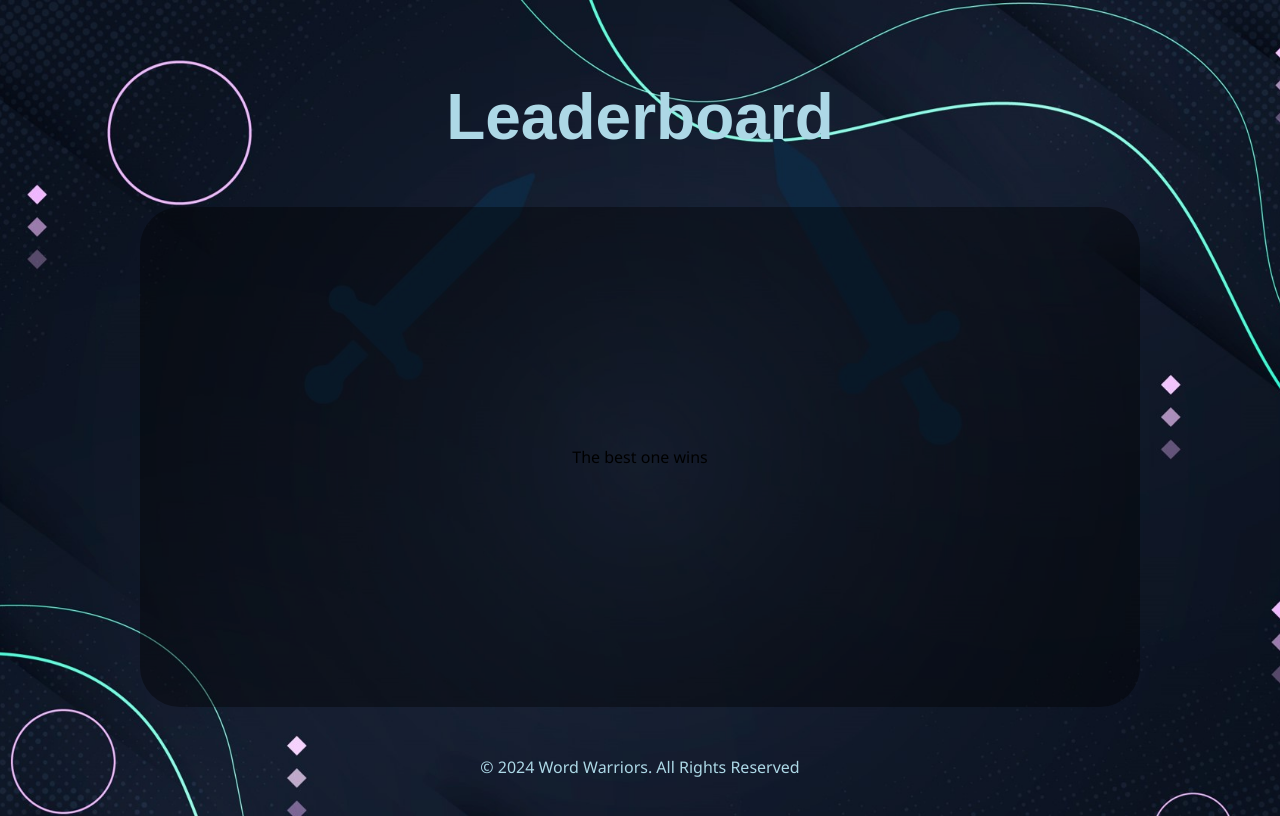
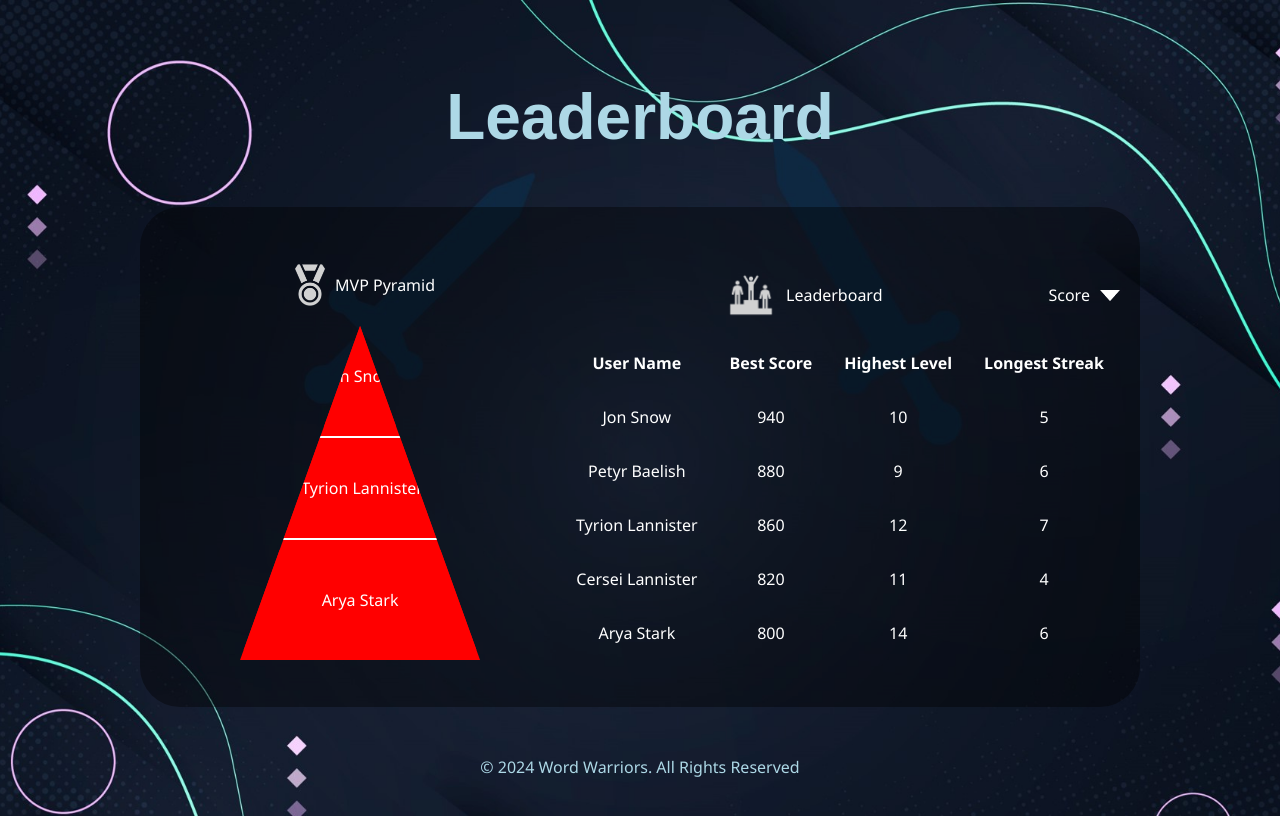
Before and after one commit to panhadng/hangman, a Django app: page /leaderboard in a window 1280 px wide. Run offline with Django 4.2, Linux system fonts and the light colour scheme; some libraries are stand-ins or nearby versions; some web fonts are replaced.

```diff
--- a/game/static/game/styles.css
+++ b/game/static/game/styles.css
@@ -156,7 +156,7 @@ main > span {
 
 
 /* leaderboard section */
-.leader-container {
+.leaderboard-container {
   border-radius: 40px;
   width: 1000px;
   min-height: 500px;
@@ -164,6 +164,89 @@ main > span {
   align-items: center;
   background-color: rgba(0, 0, 0, 0.4);
   display: flex;
-  flex-direction: column;
+  justify-content: center;
+  color: white;
+}
+table,
+th,
+td {
+border-collapse: collapse;
+padding: 1rem;
+text-align: center;
+}
+.leaderboard-display {
+    text-align: center;
+}
+.leaderboard-display img {
+  width: 50px;
+}
+.leaderboard-icon p {
+  display: flex;
+  align-items: center;
+  justify-content: center;
+  gap: 10px;
+}
+.leaderboard-header {
+  display: flex;
+  align-items: center;
   justify-content: center;
 }
+.pyramid {
+  align-items: center;
+  display: flex;
+  flex-direction: column;
+  width: 400px;
+}
+.pyramid img {
+  width: 50px;
+}
+.pyramid-display {
+  position: relative;
+  height: 320px;
+  clip-path: polygon(50% 0, 20% 100%, 80% 100%);
+  flex: 1
+}
+.pyramid div {
+  background: red;
+  width: 100%;
+  height: 100px;
+  margin: 0 auto 10px;
+  color: white;
+  line-height: 100px;
+  text-align: center;
+}
+.pyramid p {
+  display: flex;
+  align-items: center;
+}
+.profile-details img {
+  height: 2em;
+}
+.profile-details p {
+  display: flex;
+  align-items: center;
+}
+.profile-details {
+  width: 300px;
+}
+.profile-section {
+  border-radius: 40px;
+  align-items: center;
+  background-color: rgba(0, 0, 0, 0.4);
+  display: flex;
+  justify-content:space-evenly;
+  color: white;
+}
+.analytics {
+  display: flex;
+  justify-content: space-between;
+}
+.statistics {
+  text-align: center;
+  margin-left: 30px;
+}
+.score {
+ width: 600px;
+ height: 300px;
+ margin: 30px auto;
+}
--- a/game/templates/game/layout.html
+++ b/game/templates/game/layout.html
@@ -5,6 +5,35 @@
   <head>
     <meta charset="UTF-8" />
     <meta name="viewport" content="width=device-width, initial-scale=1.0" />
+    <script type="text/javascript" src="https://www.gstatic.com/charts/loader.js"></script>
+    <script type="text/javascript">
+      google.charts.load('current', {packages: ['corechart', 'bar']});
+google.charts.setOnLoadCallback(drawBasic);
+
+function drawBasic() {
+
+      var data = google.visualization.arrayToDataTable([
+        ['Subject', 'Score', { role: 'style' }],
+        ['Economics', 50,'#196b24'],
+        ['Math', 40, '#46b1e1'],
+        ['Politics', 35, '#46b1e1'],
+        ['Physics', 30, '#46b1e1'],
+        ['Commerce', 20, '#c00000']
+      ]);
+
+      var options = {
+        title: 'Average Score by Categories',
+        chartArea: {width: '50%'},
+        hAxis: {
+          minValue: 0
+        },
+      };
+
+      var chart = new google.visualization.BarChart(document.getElementById('chart_div'));
+
+      chart.draw(data, options);
+    }
+    </script>
 
     {% comment %} CSS {% endcomment %}
     <link href="{% static 'game/styles.css' %}" rel="stylesheet" />
--- a/game/templates/game/leaderboard.html
+++ b/game/templates/game/leaderboard.html
@@ -1,12 +1,70 @@
-{% extends "game/layout.html" %} {% block body %}
-
+{% extends "game/layout.html" %}
+{% load static %}
+{% block body %}
 <header>
   <h2>Leaderboard</h2>
 </header>
 
 <main>
-  <div class="leader-container" >
-    The best one wins
+  <div class="leaderboard-container" >
+    <div class="pyramid">
+      <p><img src="{% static "game/images/pyramidpic.png" %}">MVP Pyramid</p>
+    <div class="pyramid-display">
+         <div class="top">Jon Snow</div>
+         <div class="mid" style="border: 2px solid;">Tyrion Lannister</div>
+         <div class="bottom">Arya Stark</div>
+    </div>
+    </div>
+      <div class="leaderboard-display">
+        <div class="leaderboard-header">
+          <div class="leaderboard-icon" style="flex-grow: 2;">
+          <p><img src="{% static "game/images/leaderb.png" %}">Leaderboard</p>
+          </div>
+          <p>Score<img src="{% static "game/images/score.png" %}" style="width: 20px; margin-left: 10px;"></p>
+          </div>
+          <table>
+              <thead>
+                <tr>
+                  <th>User Name</th>
+                  <th>Best Score</th>
+                  <th>Highest Level</th>
+                  <th>Longest Streak</th>
+                </tr>
+              </thead>
+              <tbody>
+                <tr>
+                  <td>Jon Snow</td>
+                  <td>940</td>
+                  <td>10</th>
+                  <td>5</th>
+                </tr>
+                <tr>
+                  <td>Petyr Baelish</td>
+                  <td>880</td>
+                  <td>9</th>
+                  <td>6</th>
+                </tr>
+                <tr>
+                  <td>Tyrion Lannister</td>
+                  <td>860</td>
+                  <td>12</th>
+                  <td>7</th>
+                </tr>
+                <tr>
+                  <td>Cersei Lannister</td>
+                  <td>820</td>
+                  <td>11</th>
+                  <td>4</th>
+                </tr>
+                <tr>
+                  <td>Arya Stark</td>
+                  <td>800</td>
+                  <td>14</th>
+                  <td>6</th>
+                </tr>
+              </tbody>
+            </table>
+  </div>
   </div>
 </main>
 
--- a/game/templates/game/menu.html
+++ b/game/templates/game/menu.html
@@ -5,6 +5,8 @@
   <a href="#">Load Game</a>
   <a href="#">Social Hub</a>
   <a href="{% url 'leaderboard' %}">Leaderboard</a>
+  <a href="{% url 'profile' %}">Profile</a>
+
 </div>
 
 {% endblock %}
--- a/game/urls.py
+++ b/game/urls.py
@@ -13,4 +13,6 @@ urlpatterns = [
     path('menu', views.menu, name="menu"),
     path('game', views.game, name="game"),
     path('leaderboard', views.leaderboard, name="leaderboard"),
+    path('profile', views.profile, name="profile"),
+
 ]
--- a/game/views.py
+++ b/game/views.py
@@ -25,7 +25,11 @@ def game(request):
 def leaderboard(request):
     return render(request, "game/leaderboard.html")
 
+def profile(request):
+    return render(request, "game/profile.html")
 
+def chart(request):
+    return render(request, "game/chart.html")
 # Game Views
 
 
```
Also changed, not shown: game/templates/game/profile.html (added, +43 -0 lines), game/static/game/images/leaderb.png (added), game/static/game/images/profile_avtpic.png (added), game/static/game/images/profile_badge.png (added), game/static/game/images/profile_editicon.png (added), game/static/game/images/profile_mail.png (added), game/static/game/images/profile_name.png (added), game/static/game/images/profile_rank.png (added), game/static/game/images/pyramidpic.png (added), game/static/game/images/score.png (added).
